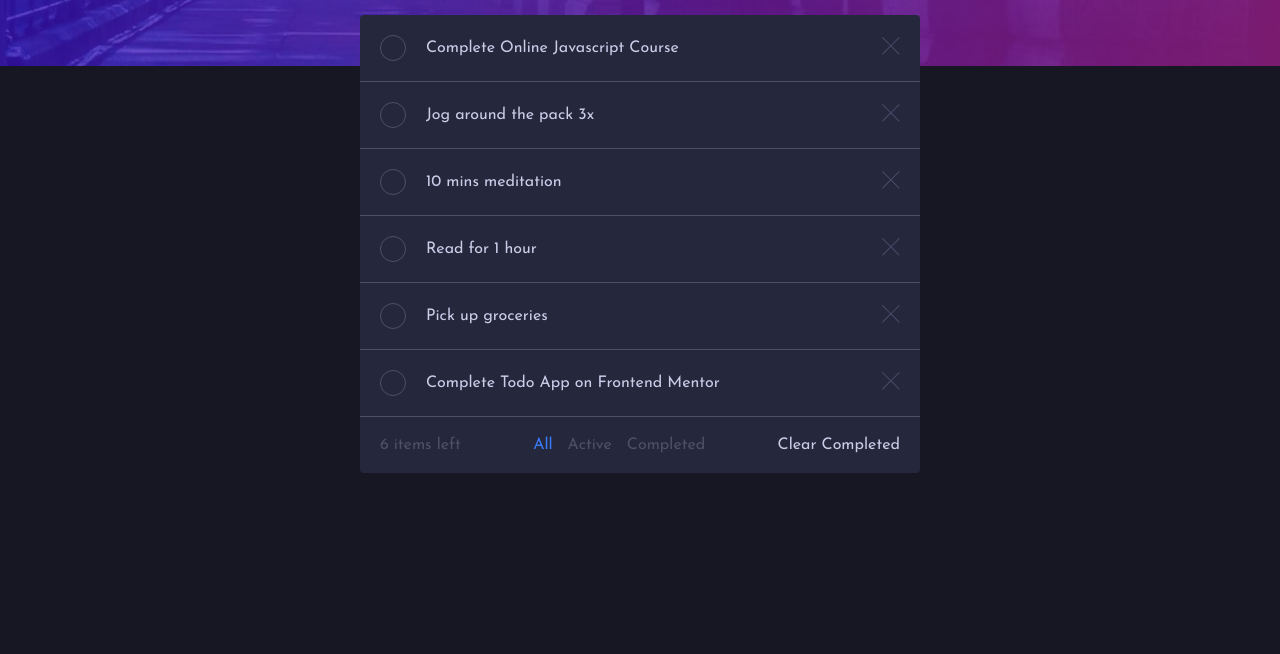
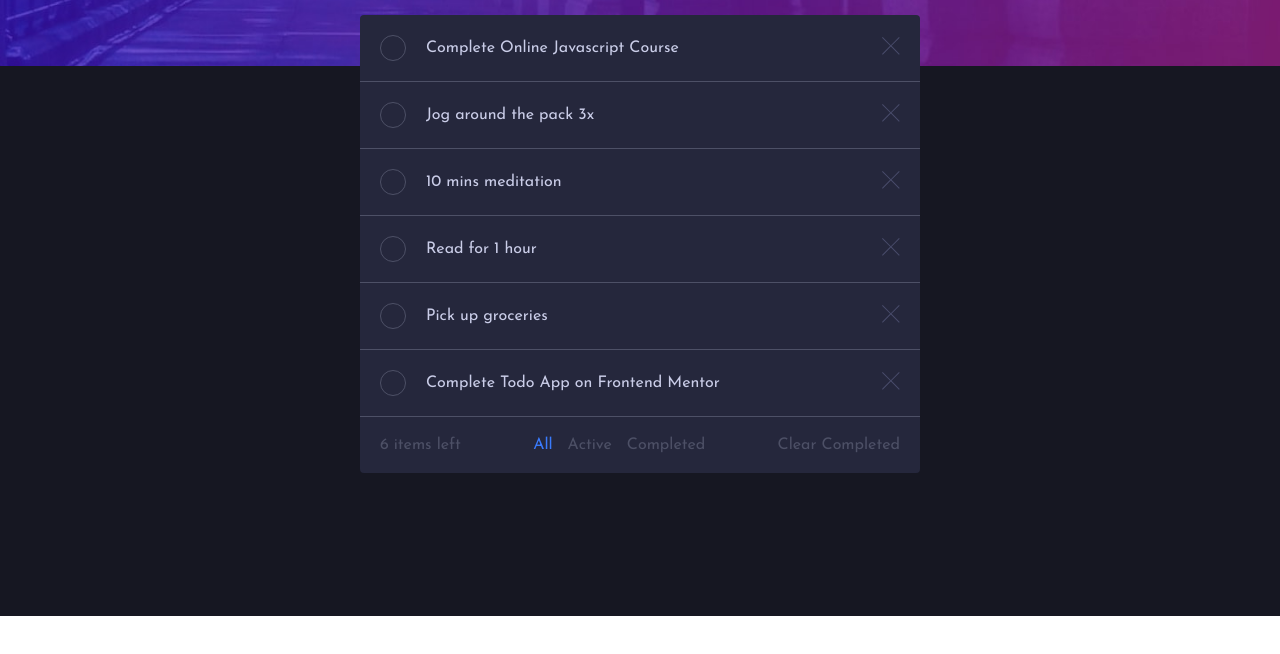
Before and after one commit to Boluwatife2904/todo-app, a plain HTML site: page index.html in a window 1280 px wide. Shown: the part 184-838 px from the top of the page. After the commit the page ends 800 px from the top, so only its background shows below. Drawn offline with nearby package versions, Linux system fonts and the light colour scheme.

Commit message:
Fixed body height bug and added dark/night mode transitions

```diff
--- a/style.css
+++ b/style.css
@@ -11,42 +11,45 @@ html {
 
 body {
   font-family: "Josefin Sans", sans-serif;
-  position: relative;
 }
 
-/* IMAGE HEADER */
-.image-header {
+/* MAIN CONTENT*/
+.rest-of-content {
+  position: relative;
+  background-color: hsl(235, 21%, 11%);
+  z-index: 1;
+  min-height: 100vh;
+  transition: all .3s;
+}
+
+.rest-of-content::before{
+  position: absolute;
+  content: '';
+  left: 0;
+  top: 0;
+  width: 100%;
   background: url("images/bg-desktop-dark.jpg");
   height: 250px;
   background-position: center;
   background-repeat: no-repeat;
   background-size: cover;
-}
-
-.light-theme .image-header {
-  background-image: url("images/bg-desktop-light.jpg");
-}
-
-/* MAIN CONTENT*/
-.rest-of-content {
-  padding: 50px;
-  height: 80vh;
-  background-color: hsl(235, 21%, 11%);
+  z-index: -1;
+  transition: all .3s;
 }
 
 .light-theme .rest-of-content {
   background-color: hsl(0, 0%, 98%);
 }
 
+.light-theme .rest-of-content::before {
+  background: url("images/bg-desktop-light.jpg");
+}
+
 .todo-content {
   width: 100%;
   max-width: 600px;
-  margin: 0 auto 30px;
-  padding: 20px;
-  position: absolute;
-  top: 20px;
-  left: 50%;
-  transform: translate(-50%);
+  margin: 0 auto;
+  padding: 40px 20px;
 }
 
 .todo-content .header {
@@ -329,7 +332,7 @@ body {
   border: none;
   outline: none;
   text-transform: capitalize;
-  color: hsl(234, 39%, 85%);
+  color: hsl(233, 14%, 35%);
   cursor: pointer;
   font-family: inherit;
   font-size: 16px;
@@ -359,10 +362,6 @@ body {
 
 /* MEDIA QUERIES */
 @media screen and (max-width: 600px) {
-  .rest-of-content {
-    height: 100vh;
-  }
-
   .todo-content {
     padding-bottom: 100px;
   }
```
